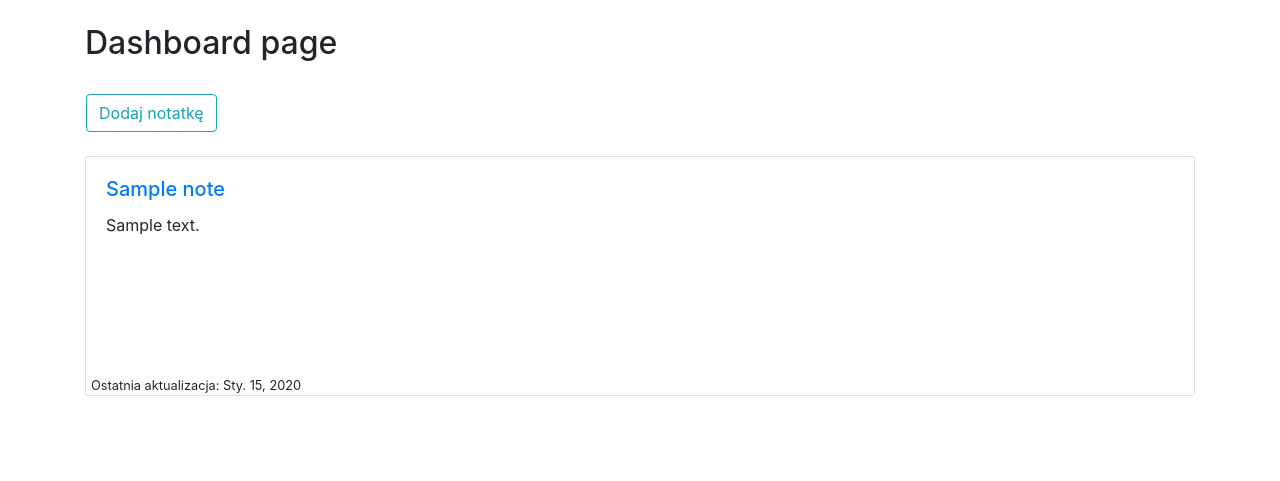
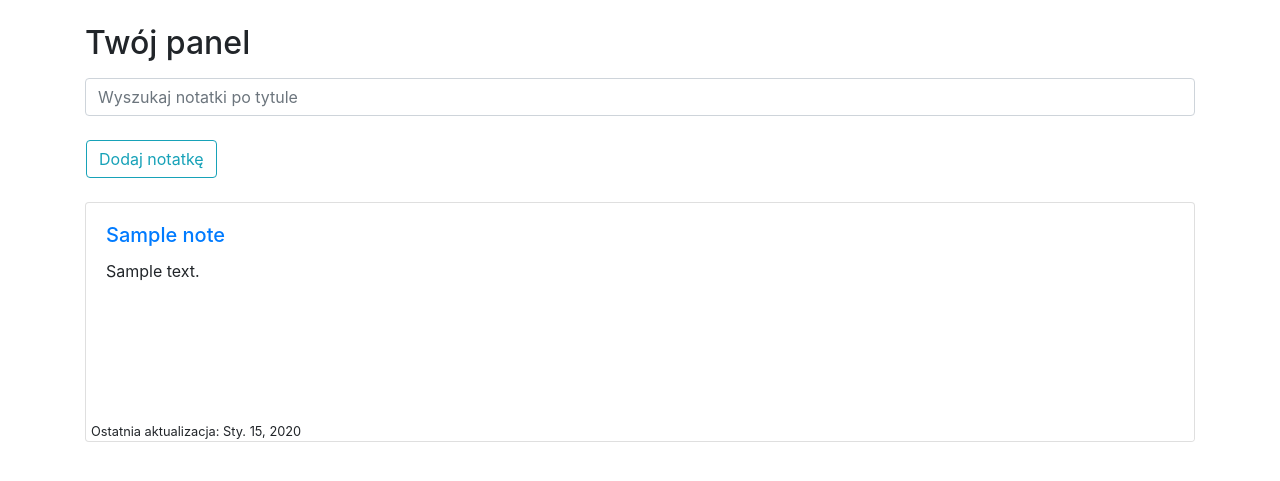
Before and after one commit to Krysik/notes-django, a Django app: page /notekeeper/dashboard/ in a window 1280 px wide. Shown: the part 70-551 px from the top of the page. Run offline with Django 3.2, Linux system fonts and the light colour scheme; a user stored in the database is signed in; tables that the repository leaves empty hold one stand-in row (values such as "Sample post"); some libraries are stand-ins or nearby versions.

Commit message:
live search at dashboard page

```diff
--- /dev/null
+++ b/static/js/liveSearch.js
@@ -0,0 +1,23 @@
+
+let titlesArr = Array.from(document.querySelectorAll('.note-title'));
+let titles = titlesArr.map(title => title.textContent);
+
+const searchBar = document.getElementById('searchBar');
+
+searchBar.addEventListener('keyup', function(event) {
+  let inputValue = searchBar.value
+  let filteredData = titlesArr.filter(title => {
+    let filterElement = title.textContent
+      .toLowerCase()
+      .includes(inputValue.toLowerCase());
+
+    const note = title.parentElement.parentElement.parentElement.parentElement
+    if (!filterElement) {
+      note.style.display = 'none'
+    } else {
+      note.style.display = 'block'
+    }
+    return title.textContent.toLowerCase().includes(inputValue.toLowerCase())
+  })
+
+})
--- a/static/js/modal.js
+++ b/static/js/modal.js
@@ -1,6 +1,5 @@
 
 const modalBtn = document.querySelector('.modal-btn');
-console.log(modalBtn)
 if (modalBtn) {
   modalBtn.addEventListener('click', function(event) {
     if(!confirm('Czy na pewno chcesz usunąć notatkę ?')) {
--- a/templates/notekeeper/dashboard.html
+++ b/templates/notekeeper/dashboard.html
@@ -1,4 +1,5 @@
 {% extends 'base.html' %}
+{% load staticfiles %}
 {% block content %}
   {% include 'includes/_navbar.html' %}
   <div class="container pt-4">
@@ -7,7 +8,10 @@
         <div class="alert alert-{{ message.tags }}" style="margin: 0;">{{ message }}</div>
       {% endfor %}
     {% endif %}
-    <h2>Dashboard page</h2>
+    <h2 class="mb-3">Twój panel</h2>
+    <div class="input-group flex-nowrap">
+      <input type="text" class="form-control" id="searchBar" placeholder="Wyszukaj notatki po tytule">
+    </div>
     <div class="row px-3 py-4">
       <a href="{% url 'create_note' %}" class="btn btn-outline-info">Dodaj notatkę</a>
     </div>
@@ -19,7 +23,7 @@
                 <div class="card card-note">
                   <div class="card-body">
                     <a href="{% url 'update_note' note.id %}" class="note">
-                      <h5 class="card-title">{{ note.title }}</h5>
+                      <h5 class="card-title note-title">{{ note.title }}</h5>
                     </a>
                     <p class="card-text">{{ note.content|safe }}</p>
                     <small class="update-date">Ostatnia aktualizacja: {{ note.updated_at }}</small>
@@ -32,5 +36,6 @@
         {% endif %}
       </div>
     </div>
+    <script src="{% static 'js/liveSearch.js' %}"></script>
   </div>
 {% endblock %}
```
